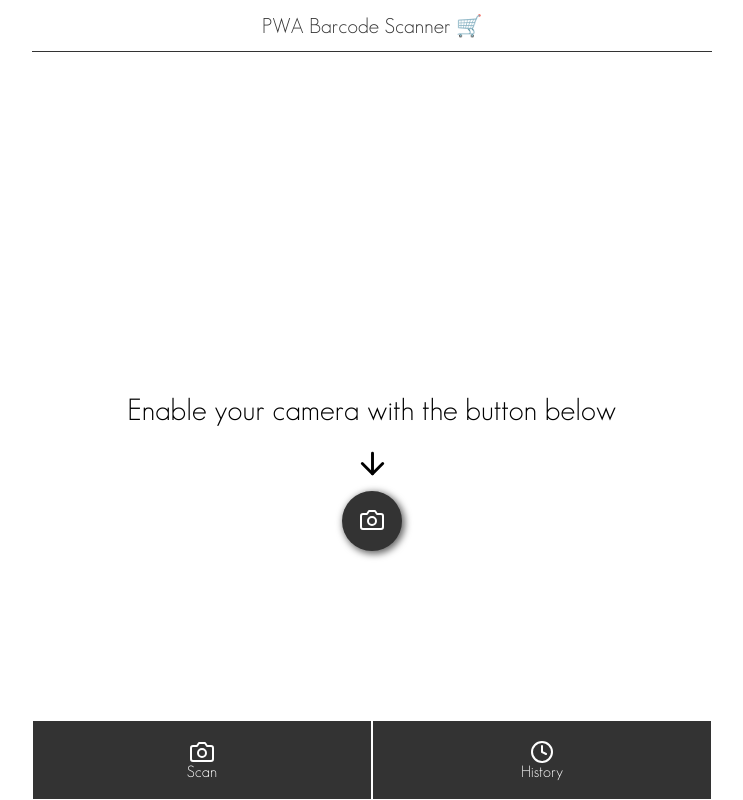
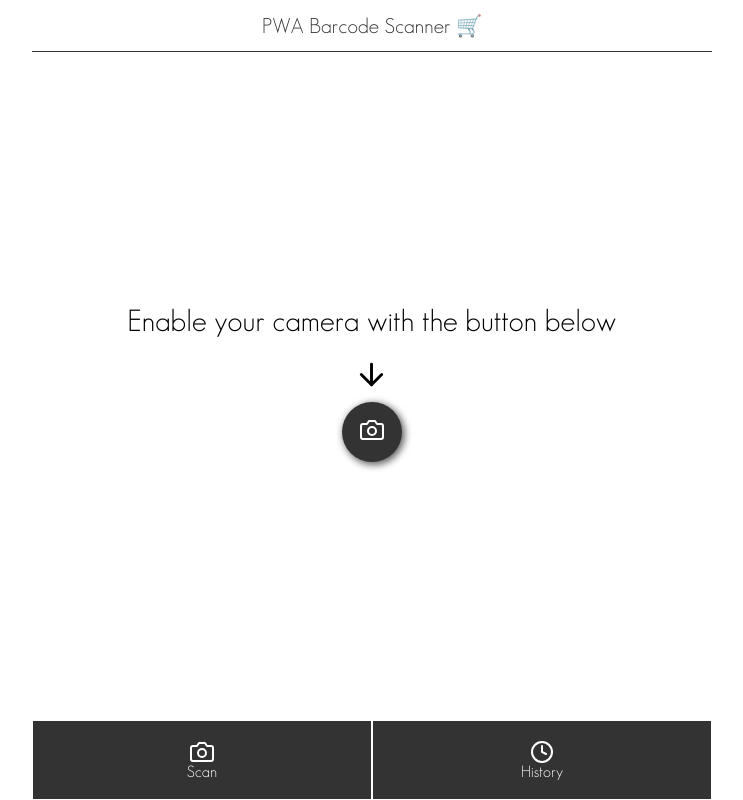
Before and after one commit to insionCEO/Barcode-Scanner-PWA, a React app: page / in a window 1280 px wide. Shown: the whole page, without its empty margins (268-1011 px from the left). Built offline with nearby package versions, Linux system fonts and the light colour scheme.

Commit message:
Adds some css + html changes

```diff
--- a/src/components/cameraHandler/cameraHandler.css
+++ b/src/components/cameraHandler/cameraHandler.css
@@ -1,7 +1,4 @@
 .camera__enable {
-  position: absolute;
-  left: 0;
-  right: 0;
   margin: 0 auto;
   color: white;
 }
@@ -10,7 +7,6 @@
   padding: 0 20px;
   text-align: center;
   font-size: 30px;
-  margin-top: 50%;
   line-height: 1.2;
 }
 
--- a/src/components/history/historyDisplay.css
+++ b/src/components/history/historyDisplay.css
@@ -1,3 +1,8 @@
+.history__list {
+  flex: 1;
+  width: 90%;
+}
+
 .history__listItem {
   display: flex;
   position: relative;
@@ -14,7 +19,9 @@
 }
 
 .history__thumbWrapper {
+  display: flex;
   flex: 0.2;
+  align-items: center;
   text-align: center;
 }
 
@@ -39,8 +46,10 @@
 }
 
 .history__linkWrapper {
-  flex: 0.2;
   color: #333;
+  display: flex;
+  width: 100%;
+  text-decoration: none;
 }
 
 .history__arrowRight {
@@ -52,8 +61,8 @@
 
 .history__emptyState {
   text-align: center;
-  margin-top: 30%;
   padding: 0 40px;
+  margin-top: 60%;
 }
 
 .history__emptyState__title {
--- a/src/components/history/historyDisplay.js
+++ b/src/components/history/historyDisplay.js
@@ -34,6 +34,7 @@ const HistoryDisplay = () => {
               <Trash2 size={20} />
             </button>
           </div>
+          <Link className="history__linkWrapper" to={`/product/${x.code}`}>
           <div className="history__thumbWrapper">
             {thumb ?
               <img src={thumb} className="history__thumb" alt={`${name} thumb`}/>
@@ -47,7 +48,6 @@ const HistoryDisplay = () => {
             <h2 className="history__title">{name}</h2>
             <div className="history__barcode">{x.code}</div>
           </div>
-          <Link className="history__linkWrapper" to={`/product/${x.code}`}>
             <ArrowRight className="history__arrowRight" size={20} />
           </Link>
         </div>)
--- a/src/components/productDisplay/productDisplay.css
+++ b/src/components/productDisplay/productDisplay.css
@@ -1,5 +1,7 @@
 .productDisplay__container {
   padding: 15px;
+  flex: 1;
+  width: 90%;
 }
 
 .button__container {
--- a/src/global.css
+++ b/src/global.css
@@ -17,7 +17,11 @@ p {
 }
 
 .main__wrapper {
-  margin-bottom: 80px;
+  display: flex;
+  flex-direction: column;
+  align-items: center;
+  justify-content: center;
+  height: calc(100vh - 140px);
 }
 
 .btn__round {
```
Also changed, not shown: 1 other file (tests, documents, lock files or other folders).
